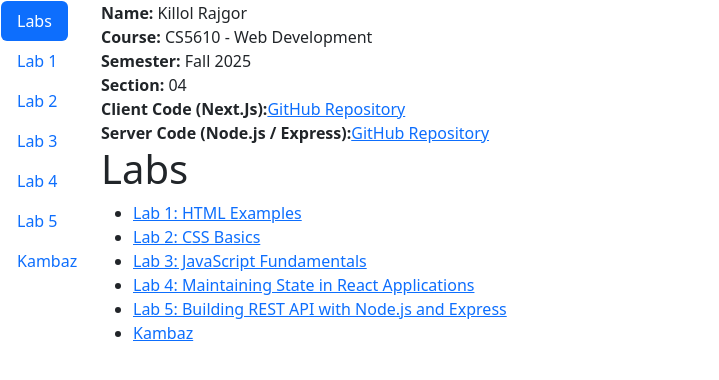
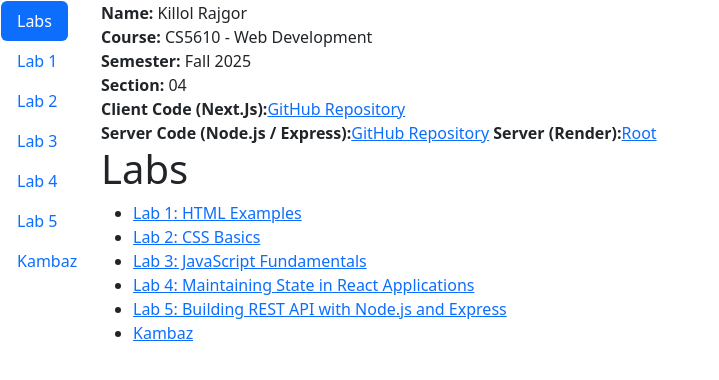
Before and after one commit to Killol392/kambaz-next-js, a Next.js app: page /Labs in a window 1280 px wide. Shown: the top 380 px of the page, without its empty margins (0-719 px from the left). Built offline with nearby package versions, Linux system fonts and the light colour scheme.

Commit message:
TOC Update

```diff
--- a/app/Labs/page.tsx
+++ b/app/Labs/page.tsx
@@ -14,6 +14,10 @@ export default function Labs() {
         <b>Server Code (Node.js / Express):</b>
         <a href="https://github.com/Killol392/kambaz-node-server-app" target="_blank">
           GitHub Repository
+        </a>
+        <b> Server (Render):</b>
+        <a href="https://kambaz-node-server-app-xzoq.onrender.com" target="_blank">
+          Root
         </a>
       </div>
       <h1>Labs</h1>
```
